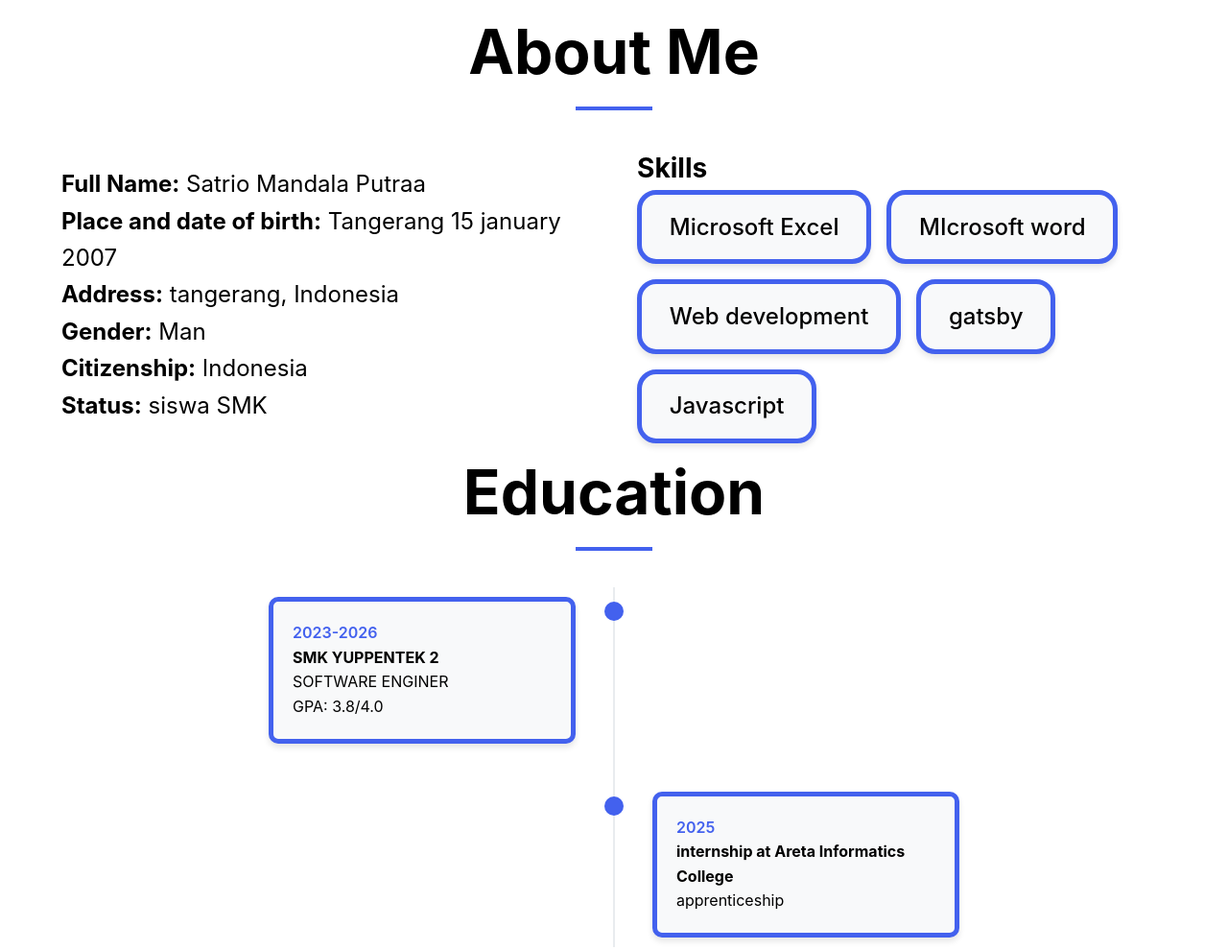
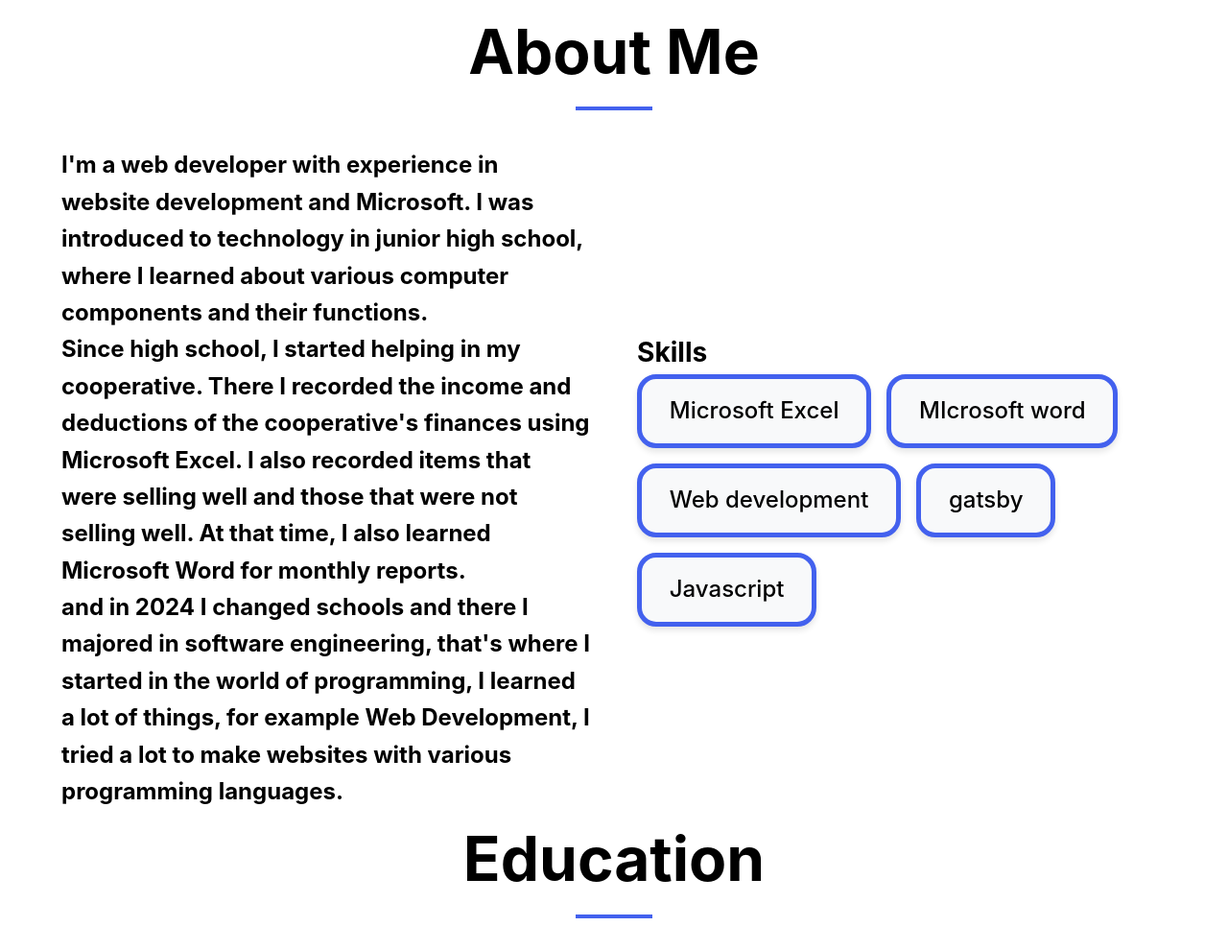
Before and after one commit to satriomandala1/portofolio, a Gatsby site: page / in a window 1280 px wide. Shown: the part 1017-2007 px from the top of the page at 96% size. Built offline with nearby package versions, Linux system fonts and the light colour scheme; Gatsby itself is replaced by a stand-in of ours.

Commit message:
first commit

```diff
--- a/src/components/About.js
+++ b/src/components/About.js
@@ -6,12 +6,12 @@
       <h2 className="section-title">About Me</h2>
       <div className="about-content">
         <div>
-          <p><strong>Full Name:</strong> Satrio Mandala Putraa  </p>
-          <p><strong>Place and date of birth:</strong> Tangerang 15 january 2007</p>
-          <p><strong>Address:</strong> tangerang, Indonesia</p>
-          <p><strong>Gender:</strong> Man</p>
+          <p><strong>I'm a web developer with experience in website development and Microsoft. I was introduced to technology in junior high school, where I learned about various computer components and their functions.</strong>  </p>
+          <p><strong>Since high school, I started helping in my cooperative. There I recorded the income and deductions of the cooperative's finances using Microsoft Excel. I also recorded items that were selling well and those that were not selling well. At that time, I also learned Microsoft Word for monthly reports.</strong></p>
+          <p><strong>and in 2024 I changed schools and there I majored in software engineering, that's where I started in the world of programming, I learned a lot of things, for example Web Development, I tried a lot to make websites with various programming languages.</strong></p>
+          {/* <p><strong>Gender:</strong> Man</p>
           <p><strong>Citizenship:</strong> Indonesia</p>
-          <p><strong>Status:</strong> siswa SMK</p>
+          <p><strong>Status:</strong> siswa SMK</p> */}
         </div>
         <div>
           <h3>Skills</h3>
```
Also changed, not shown: README.md.
